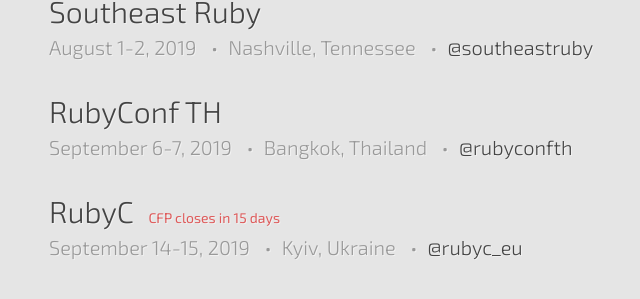
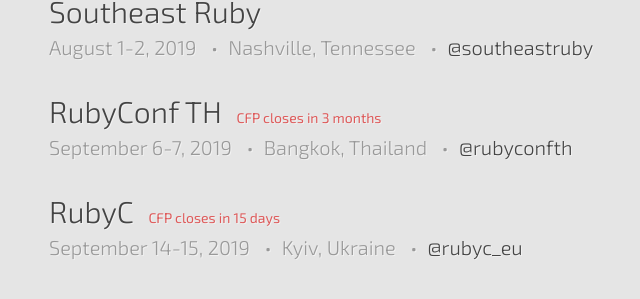
Before and after one commit to ruby-conferences/ruby-conferences.github.io, a Jekyll site: the page built from index.html, in a window 1280 px wide and 900 px high, scrolled down 1918 px. Shown: the part 251-550 px from the top of the window, without its empty margins (191-831 px from the left). Built offline with Jekyll 4.4.1, drawn with Linux system fonts in a browser that asks for light colours.

Commit message:
Add CFP closing date for RubyConf Thailand

```diff
--- a/_data/upcoming.yml
+++ b/_data/upcoming.yml
@@ -122,6 +122,8 @@
   dates: "September 6-7, 2019"
   url: https://rubyconfth.com/
   twitter: rubyconfth
+  cfp_phrase: "CFP closes"
+  cfp_date: "June 9, 2019"
 
 - name: RubyC
   location: Kyiv, Ukraine
```
